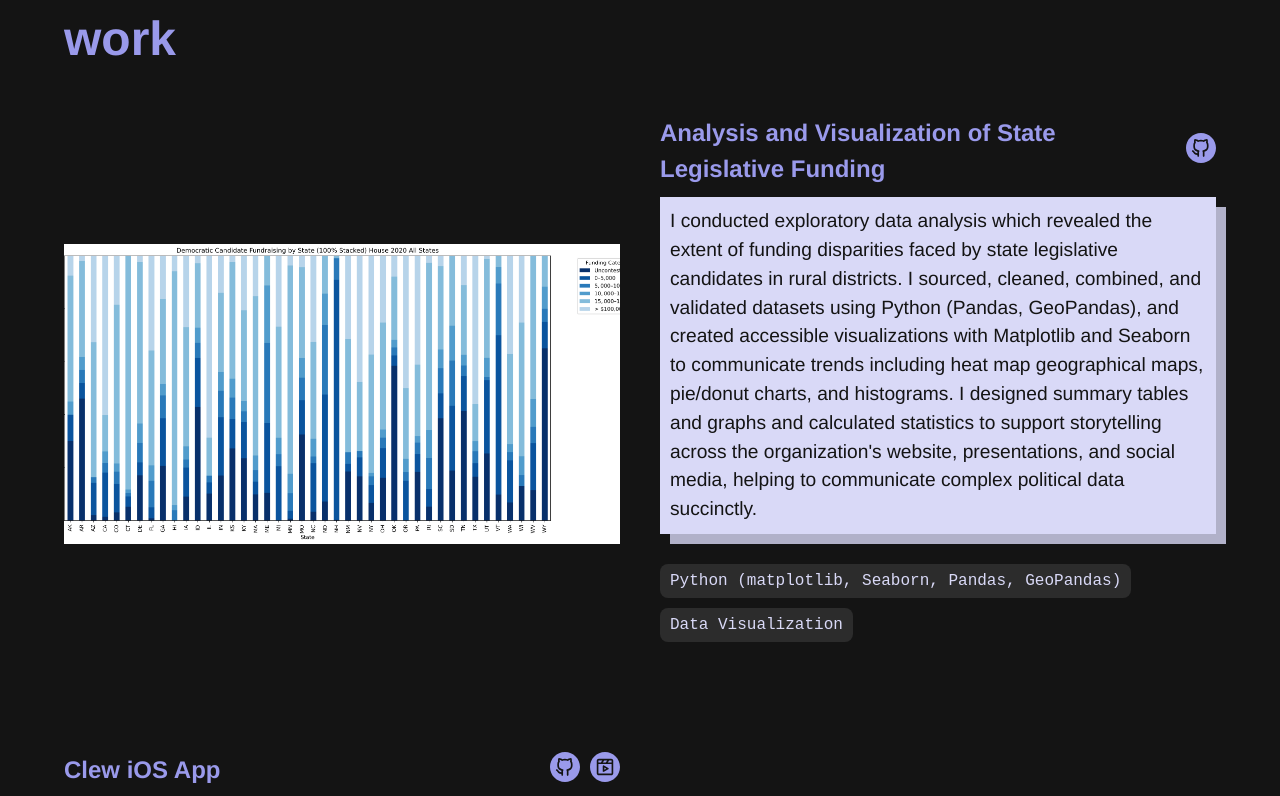
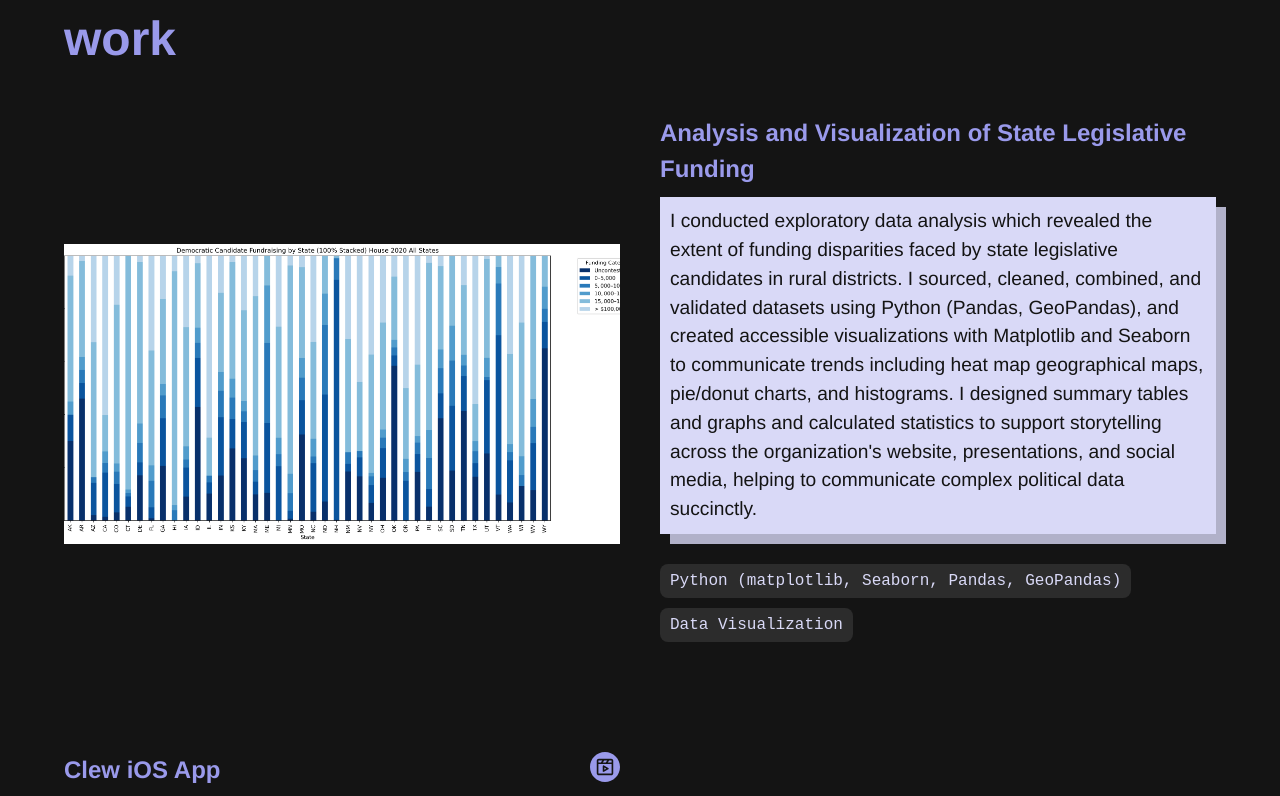
Before and after one commit to EvesK/PortfolioSite, a plain HTML site: page index.html in a window 1280 px wide. Shown: the part 1432-2228 px from the top of the page. Drawn offline with nearby package versions, Linux system fonts and the light colour scheme.

Commit message:
adjusted github links to remove links to private repos

```diff
--- a/index.html
+++ b/index.html
@@ -133,11 +133,11 @@
                             <div class="work-header">
                                 <h3>Analysis and Visualization of State Legislative Funding</h3>
                                 <div class="work-links">
-                                    <a href="https://github.com/kessler24/ESB" target="_blank" rel="noopener noreferrer">
+                                    <!-- <a href="https://github.com/kessler24/ESB" target="_blank" rel="noopener noreferrer">
                                       <svg class="work-icon" width="32" height="32">
                                         <use href="#icon-github" />
                                       </svg>
-                                    </a>
+                                    </a> -->
                                 </div>
                             </div>
                             <p>
@@ -157,11 +157,6 @@
                             <div class="work-header">
                                 <h3>Clew iOS App</h3>
                                 <div class="work-links">
-                                    <a href="https://github.com/OlinSTEP/STEPNavigationApp" target="_blank" rel="noopener noreferrer">
-                                      <svg class="work-icon" width="32" height="32">
-                                        <use href="#icon-github" />
-                                      </svg>
-                                    </a>
                                     <a href="https://youtu.be/l3IcrqrYF5E" target="_blank" rel="noopener noreferrer">
                                         <svg class="work-icon" width="32" height="32">
                                           <use href="#icon-video" />
```
